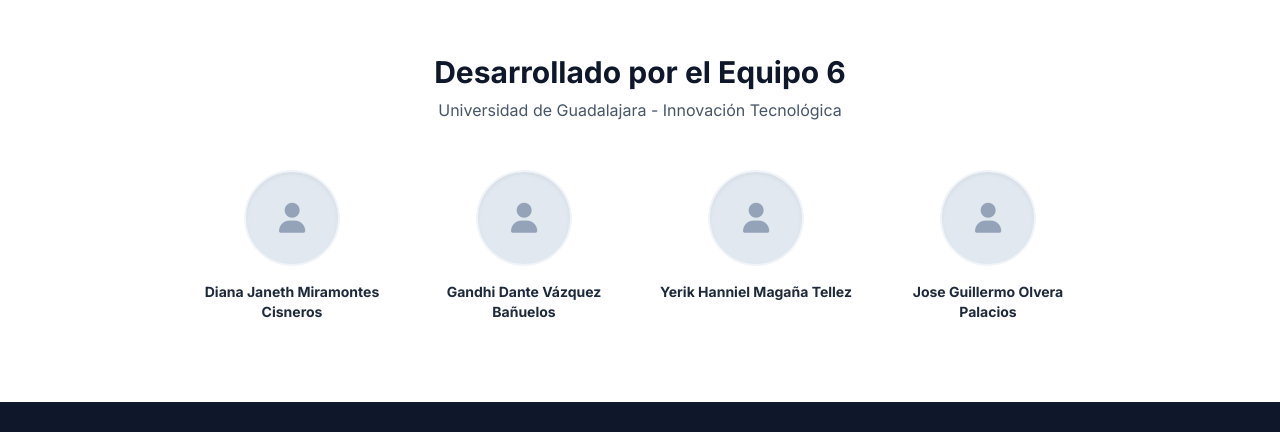
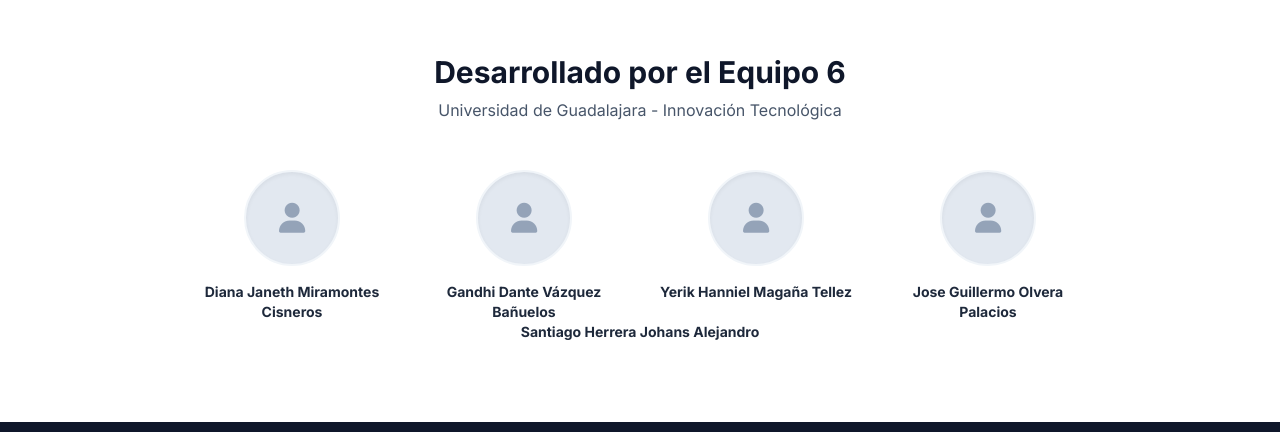
Before and after one commit to yerikmag513/JALECITOS, a plain HTML site: page index.html in a window 1280 px wide. Shown: the part 4102-4534 px from the top of the page. Drawn offline with nearby package versions, Linux system fonts and the light colour scheme.

Commit message:
Update index.html

```diff
--- a/index.html
+++ b/index.html
@@ -577,6 +577,9 @@
                     </div>
                     <h4 class="font-bold text-slate-800 text-sm">Jose Guillermo Olvera Palacios</h4>
                 </div>
+                </div>
+                    <h4 class="font-bold text-slate-800 text-sm">Santiago Herrera Johans Alejandro</h4>
+                </div>
             </div>
         </div>
     </section>
```
